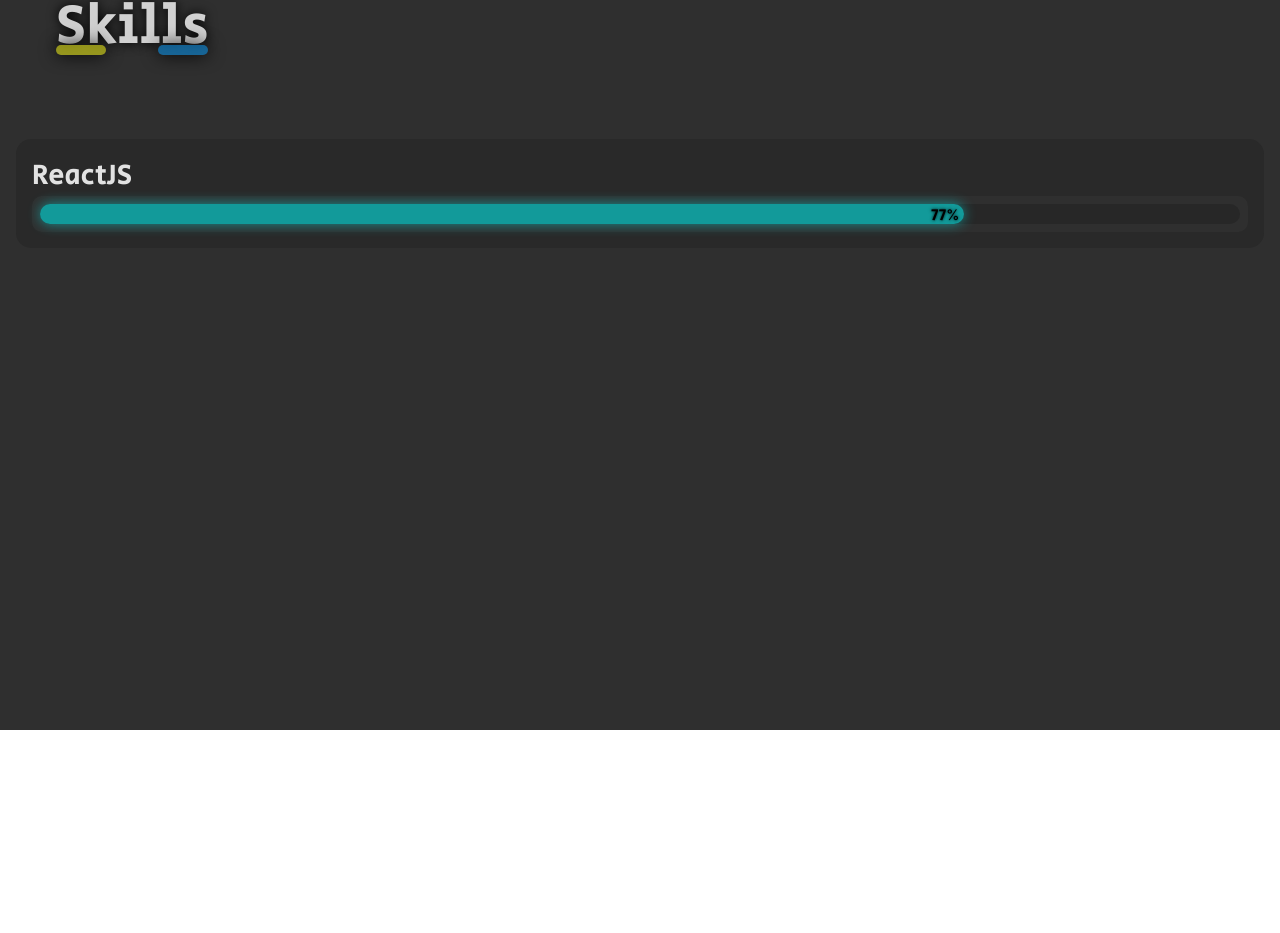
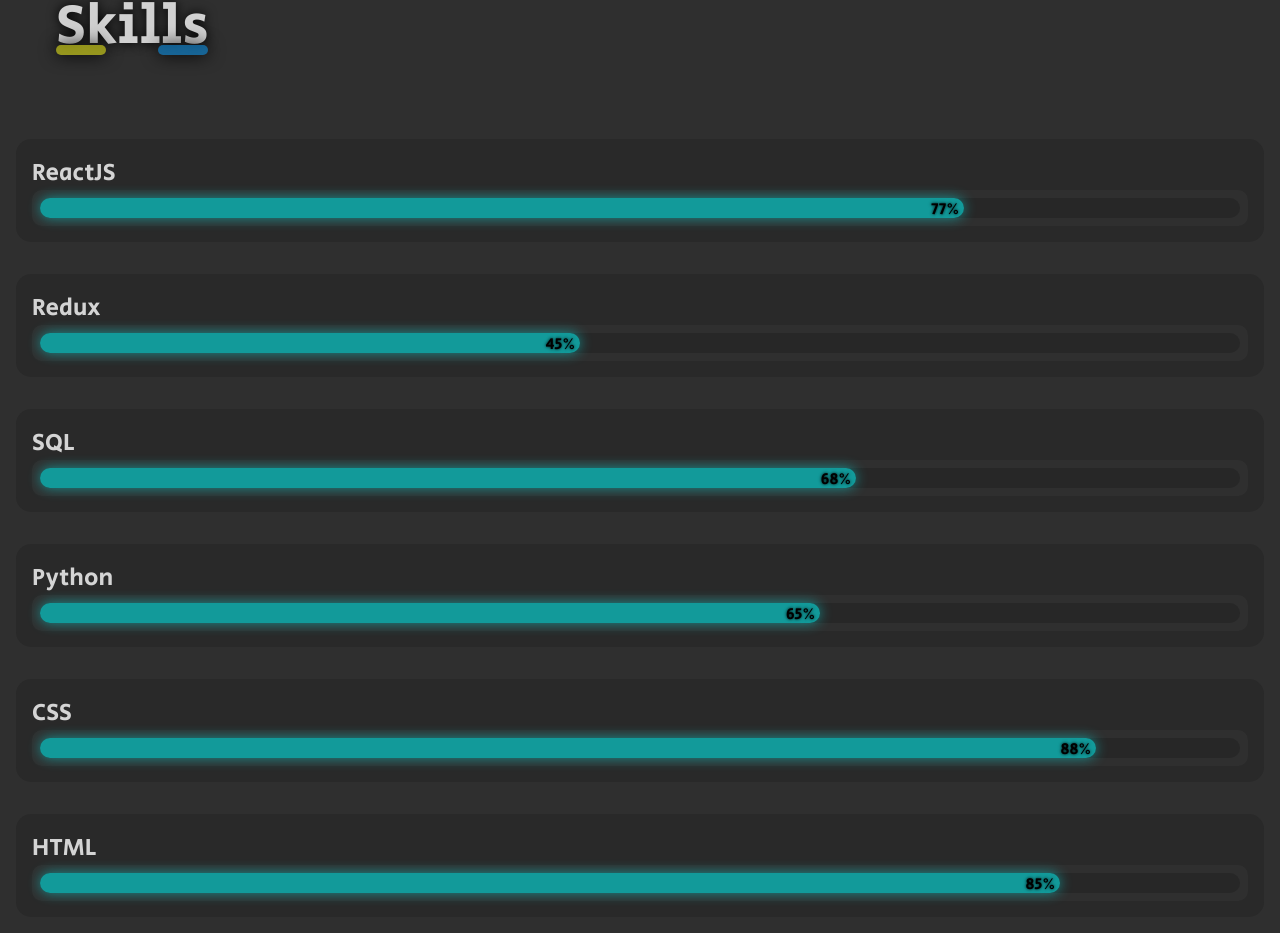
Before and after one commit to mweglowski/old_portfolio, a React (Create React App) app: page / in a window 1280 px wide. Shown: the part 1419-2352 px from the top of the page. Before the commit the page ends 2149 px from the top, so only its background shows below. Built offline with nearby package versions, Linux system fonts and the light colour scheme.

Commit message:
skills section animations finished

```diff
--- a/package.json
+++ b/package.json
@@ -10,6 +10,7 @@
     "@testing-library/user-event": "^14.4.3",
     "react": "^18.2.0",
     "react-dom": "^18.2.0",
+    "react-intersection-observer": "^9.4.0",
     "react-redux": "^8.0.4",
     "react-scripts": "5.0.1",
     "web-vitals": "^2.1.4"
--- a/src/components/Skills/Skill.css
+++ b/src/components/Skills/Skill.css
@@ -8,8 +8,8 @@
 }
 
 .skill-name {
-	font-size: 1.8rem;
-	color: #ffffffdd;
+	font-size: 1.5rem;
+	color: #ffffffcc;
 }
 
 .skill-chart-box {
@@ -24,12 +24,13 @@
 	height: 20px;
 	background-color: #272727;
 	border-radius: 20px;
-	/* border: 2px solid #353535; */
 }
 
 .skill-liquid {
 	height: inherit;
-	width: 77%;
+	content: '';
+	width: 0;
+	opacity: 0;
 	padding-right: 5px;
 
 	background-color: #00ffff88;
@@ -38,15 +39,19 @@
 	color: black;
 	text-align: right;
 	text-shadow: 0 0 .2em black;
+}
+.fill-boiler {
+	opacity: 1;
 	animation: fill-boiler 2s ease-in-out;
 }
 @keyframes fill-boiler {
 	from {
 		opacity: 0;
 		width: 0;
+		background-color: black;
 	}
 	to {
 		opacity: 1;
-		width: 77%;
+		background-color: #00ffff88;
 	}
 }
--- a/src/components/Skills/Skill.js
+++ b/src/components/Skills/Skill.js
@@ -1,12 +1,24 @@
+import { useInView } from "react-intersection-observer";
 import "./Skill.css";
 
 const Skill = (props) => {
+  const { ref: skillLiquidRef, inView: isSkillLiquidRefVisible } = useInView();
+  const { skillData } = props;
+
   return (
     <div className="skill">
-      <div className="skill-name">ReactJS</div>
+      <div className="skill-name">{skillData.name}</div>
       <div className="skill-chart-box">
         <div className="skill-boiler">
-          <div className="skill-liquid">77%</div>
+          <div
+            className={`skill-liquid ${
+              isSkillLiquidRefVisible && "fill-boiler"
+            }`}
+            style={{width: `${skillData.level}%`}}
+            ref={skillLiquidRef}
+          >
+            {`${skillData.level}%`}
+          </div>
         </div>
       </div>
     </div>
--- a/src/components/Skills/Skills.css
+++ b/src/components/Skills/Skills.css
@@ -1,7 +1,6 @@
 .skills-section {
 	display: flex;
 	flex-direction: column;
-	height: 100vh;
 	background-color: #2f2f2f;
 	color: white;
 }
--- a/src/components/Skills/SkillsList.js
+++ b/src/components/Skills/SkillsList.js
@@ -1,10 +1,23 @@
-import Skill from "./Skill"
-import "./SkillsList.css"
+import Skill from "./Skill";
+import "./SkillsList.css";
 
 const SkillsList = () => {
-	return <div className="skills-list">
-		<Skill />
-	</div>
-}
+  const skills = [
+    { name: "ReactJS", level: 77 },
+    { name: "Redux", level: 45 },
+    { name: "SQL", level: 68},
+    { name: "Python", level: 65 },
+    { name: "CSS", level: 88 },
+    { name: "HTML", level: 85 },
+  ];
+
+  return (
+    <div className="skills-list">
+      {skills.map((skillItem) => (
+        <Skill skillData={skillItem} key={skillItem.name} />
+      ))}
+    </div>
+  );
+};
 
 export default SkillsList;
```
Also changed, not shown: 1 other file (tests, documents, lock files or other folders).
